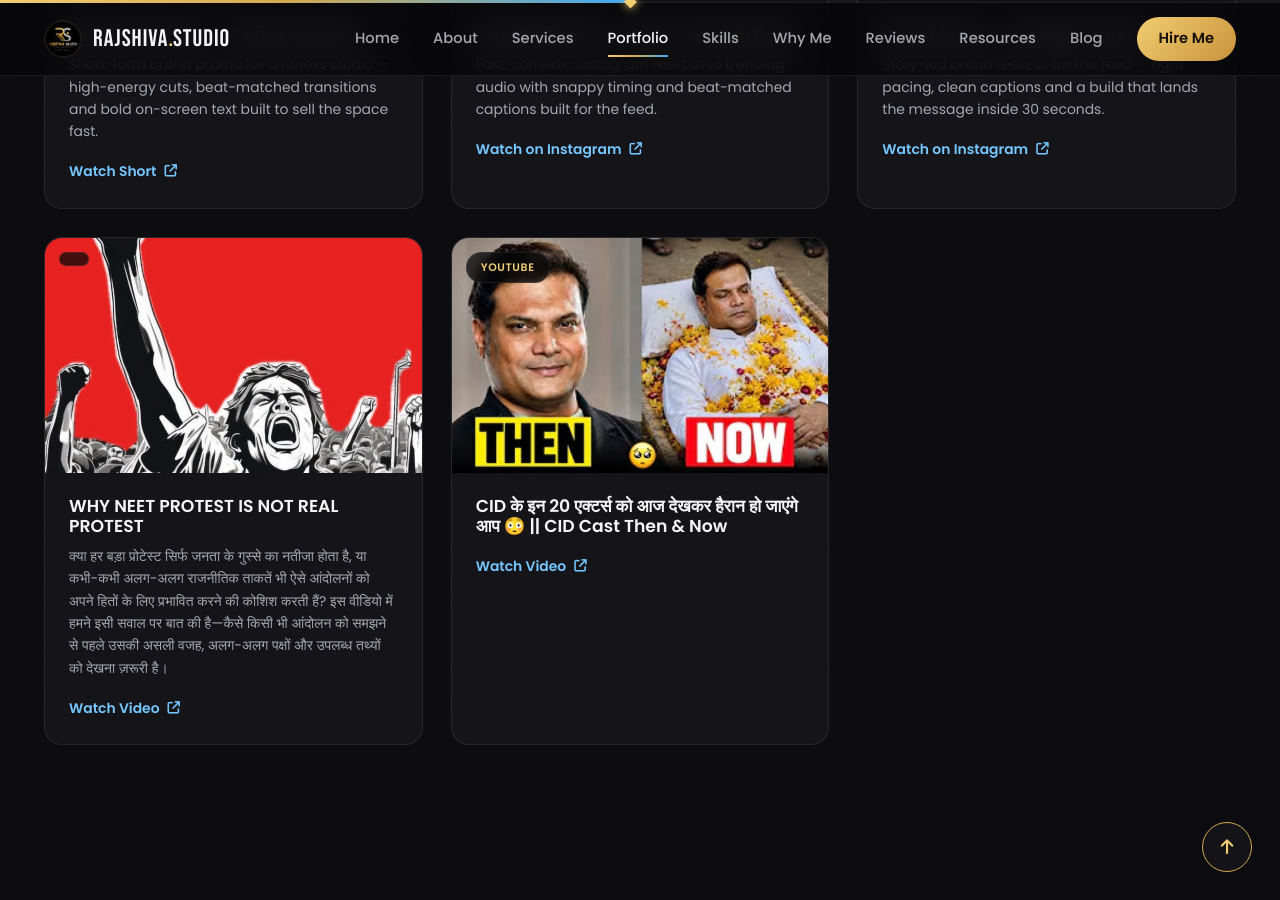
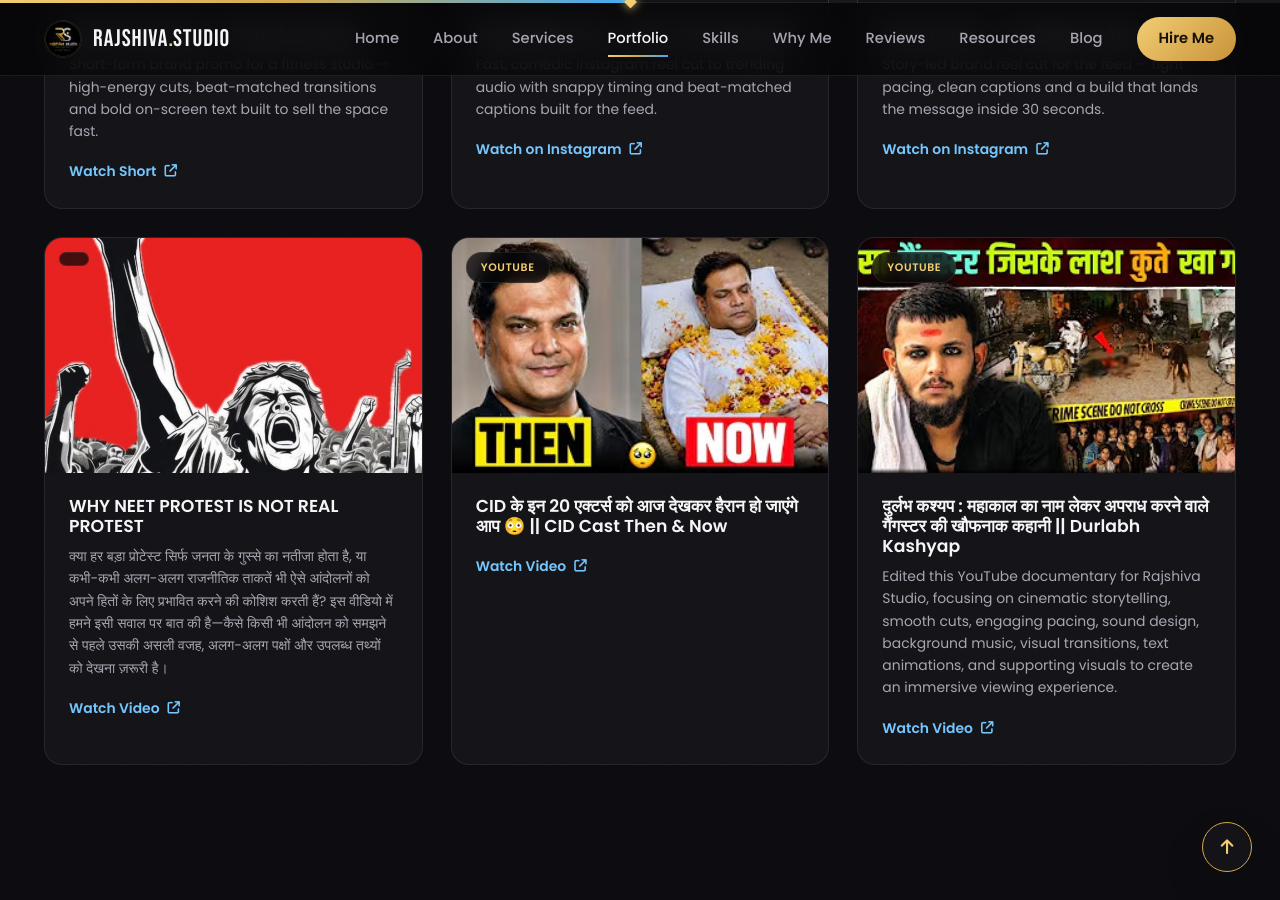
Before and after one commit to princeraj3377/rajshivastudio, a Jekyll site: the page built from index.html, in a window 1280 px wide and 900 px high, scrolled down 4276 px. Built offline with Jekyll 4.4.1, drawn with Linux system fonts in a browser that asks for light colours; grey boxes are pictures that could not be loaded.

Commit message:
Update _data/portfolio.yml (via Pages CMS)

```diff
--- a/_data/portfolio.yml
+++ b/_data/portfolio.yml
@@ -58,3 +58,13 @@
     tag: "Youtube "
     link: https://youtu.be/CMOg9DAuc2I?si=zE8d7vPetSTjpNLx
     image: /blog-images/thumnail.jpg
+  - title: "दुर्लभ कश्यप : महाकाल का नाम लेकर अपराध करने वाले गैंगस्टर की खौफनाक
+      कहानी || Durlabh Kashyap"
+    category: youtube
+    tag: YouTube
+    link: https://youtu.be/9bpVjwOv70Y?si=2OJDRi-yiUPUpVVB
+    image: /blog-images/download.jpg
+    description: Edited this YouTube documentary for Rajshiva Studio, focusing on
+      cinematic storytelling, smooth cuts, engaging pacing, sound design,
+      background music, visual transitions, text animations, and supporting
+      visuals to create an immersive viewing experience.
```
